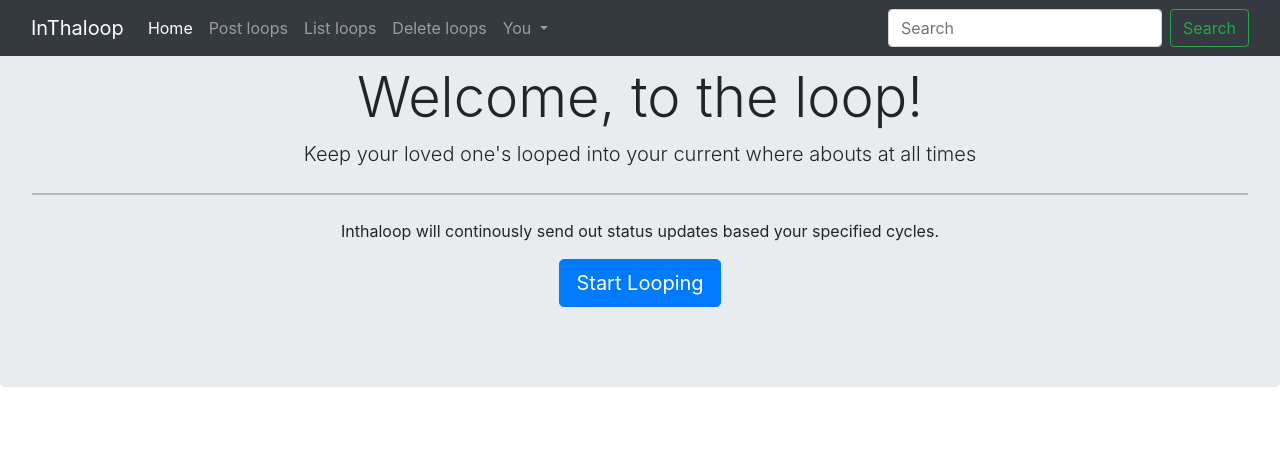
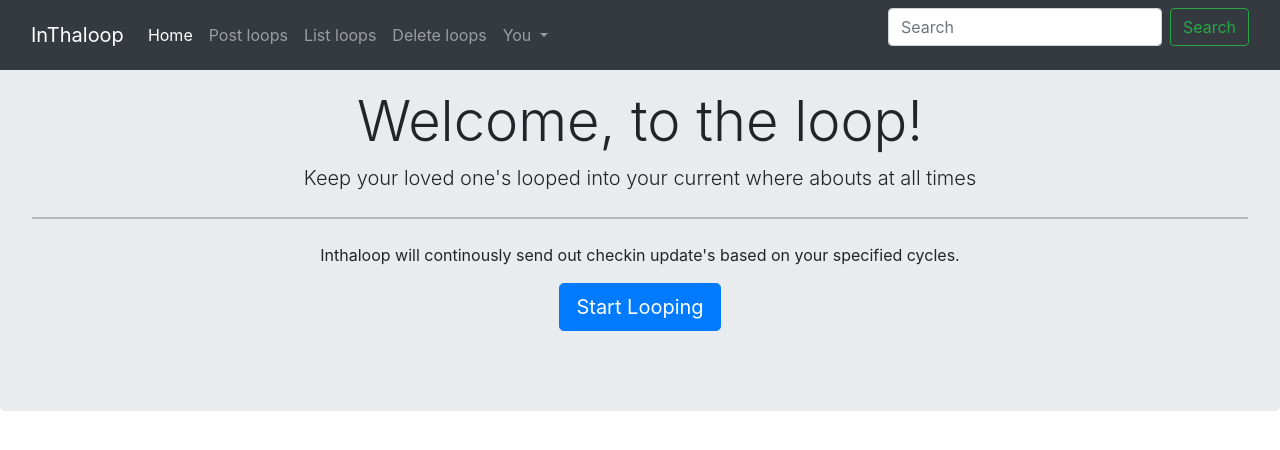
Before and after one commit to Balunywa/onetaacsthree, a Flask app: page / in a window 1280 px wide. Shown: the top 450 px of the page. Run offline with Flask 2, Linux system fonts and the light colour scheme; some libraries are stand-ins or nearby versions.

Commit message:
sapcing updates

```diff
--- a/templates/base.html
+++ b/templates/base.html
@@ -110,10 +110,12 @@
         </ul>
         </li>
       </ul>
+
       <form class="d-flex">
         <input class="form-control me-2" type="search" placeholder="Search" aria-label="Search">
         <button class="btn btn-outline-success" type="submit">Search</button>
       </form>
+
         <br>
       </div>
       </div>
--- a/templates/home.html
+++ b/templates/home.html
@@ -1,10 +1,13 @@
+<br>
+
 {%  extends "base.html" %}
+
 {% block content %}
 <div class="jumbotron  text-center">
   <h1 class="display-4">Welcome, to the loop!</h1>
   <p class="lead">Keep your loved one's looped into your current where abouts at all times</p>
   <hr class="my-4">
-  <p>Inthaloop will continously send out status updates based your specified cycles.</p>
+  <p>Inthaloop will continously send out checkin update's based on your specified cycles.</p>
   <p class="lead">
     <a class="btn btn-primary btn-lg" href="{{ url_for('post_event')}}" role="button">Start Looping</a>
   </p>
--- a/templates/list_events.html
+++ b/templates/list_events.html
@@ -1,3 +1,5 @@
+<br>
+
 {%  extends "base.html" %}
 
 {% block content  %}
--- a/templates/post_event.html
+++ b/templates/post_event.html
@@ -1,3 +1,5 @@
+<br>
+
 {% extends "base.html" %}
 {% block content %}
 
```
